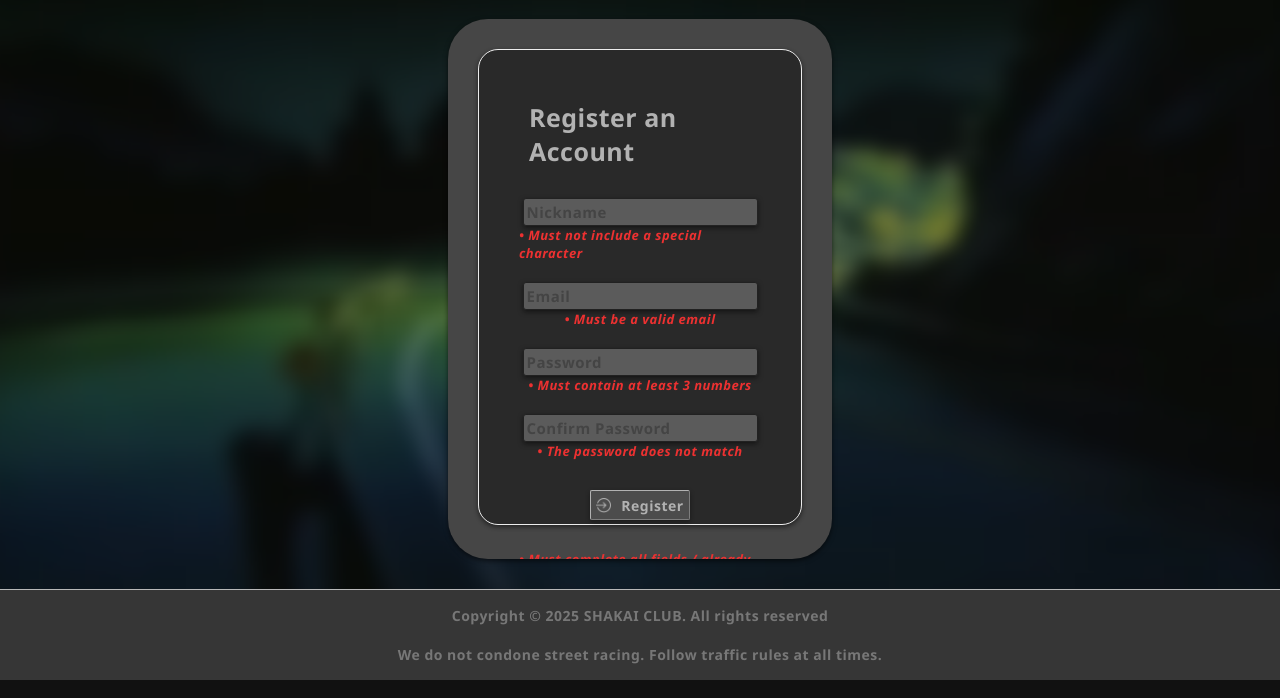
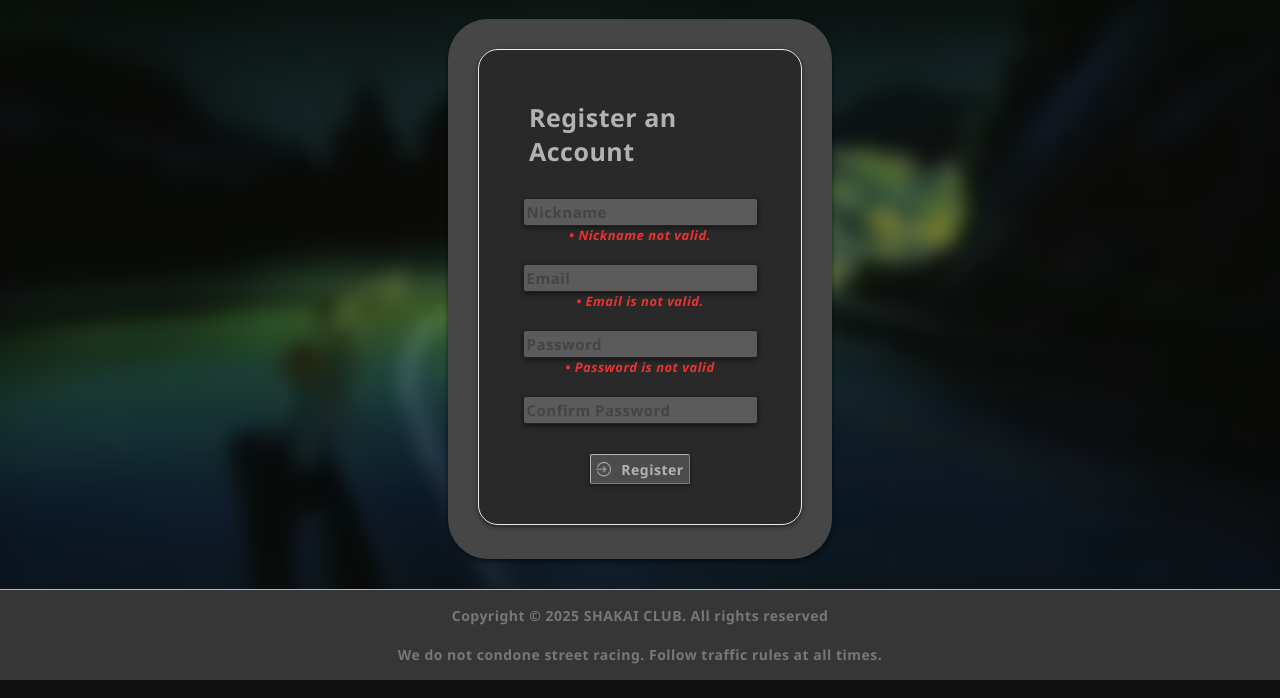
Before and after one commit to D-Foschini/Projeto-Individual, a plain HTML site: page public/register.html in a window 1280 px wide. Both pictures are taken after a click on the button "Register". Shown: the part 102-800 px from the top of the page. Drawn offline with nearby package versions, Linux system fonts and the light colour scheme.

Commit message:
commit final dia 15/11/25 +funcionalidades login/registrar

```diff
--- a/public/register.html
+++ b/public/register.html
@@ -15,7 +15,7 @@
 
     <div class="top center">
 
-        <div class="title" >
+        <div class="title">
             <a href="index.html">
                 <button class="titlebut"></button>
             </a>
@@ -32,19 +32,19 @@
             <div class="loginfield">
                 <h2>Register an Account</h2>
                 <input class="input_cadastro" id="inp_cadastro" placeholder="Nickname">
-                <div class="errolog" id="error_cadastro">• Must not include a special character</div>
-                <input class="input_cadastro" id="inp_cadastro" placeholder="Email">
-                <div class="errolog" id="error_cadastro">• Must be a valid email</div>
-                <input class="input_cadastro" id="inp_cadastro" placeholder="Password" type="password">
-                <div class="errolog" id="error_pswrd">• Must contain at least 3 numbers</div>
-                <input class="input_cadastro" id="inp_cadastro" placeholder="Confirm Password" type="password">
-                <div class="errolog" id="error_confirm">• The password does not match</div>
+                <div class="errolog" id="error_nick"></div>
+                <input class="input_cadastro" id="inp_email" placeholder="Email">
+                <div class="errolog" id="error_email"></div>
+                <input class="input_cadastro" id="inp_pass" placeholder="Password" type="password">
+                <div class="errolog" id="error_pswrd"></div>
+                <input class="input_cadastro" id="inp_confpass" placeholder="Confirm Password" type="password">
+                <div class="errolog" id="error_confirm"></div>
                 <div>
-                    <button class="butPad">
+                    <button class="butPad" onclick="onc_register()">
                         <img class="icon" src="assets/reigster.png">Register
                     </button>
                 </div>
-                <div class="errolog" id="error_fields">• Must complete all fields / already exists (login)</div>
+                <div class="errolog" id="error_exists"></div>
             </div>
         </div>
     </div>
@@ -57,6 +57,48 @@
 
 </body>
 <script>
+
+    function onc_register() {
+        let nick = inp_cadastro.value;
+        let email = inp_email.value;
+        let psswrd = inp_pass.value;
+        let confirm = inp_confpass.value;
+
+        let valid = true;
+
+        if (email.length > 45 || email.includes("@") || email.endsWith(".com") || email.length == 0) {
+            error_email.innerHTML = `• Email is not valid.`
+            valid = false;
+        }
+        if (psswrd.length > 45 || psswrd.length < 5) {
+            error_pswrd.innerHTML = `• Password is not valid`
+            valid = false;
+        }
+        if (psswrd !== confirm) {
+            error_confirm.innerHTML = `• Password does not match`;
+            valid = false;
+        }
+        if (
+            nick.length < 5 ||
+            nick.length > 20 ||
+            nick.length == 0 ||
+            nick.includes(" ") ||
+            nick.includes("<") ||
+            nick.includes(">") ||
+            nick.includes("!") ||
+            nick.includes("?") ||
+            nick.includes(",") ||
+            nick.includes(".") ||
+            nick.includes("/")
+        ) {
+            error_nick.innerHTML = `• Nickname not valid.`
+            valid = false;
+        }
+
+        if (!valid) return;
+
+        alert("Account created!");
+    }
 </script>
 
 </html>
```
Also changed, not shown: public/index.html (+6 -1 lines), public/login.html (+16 -6 lines), public/assets/dashb.png (added).
